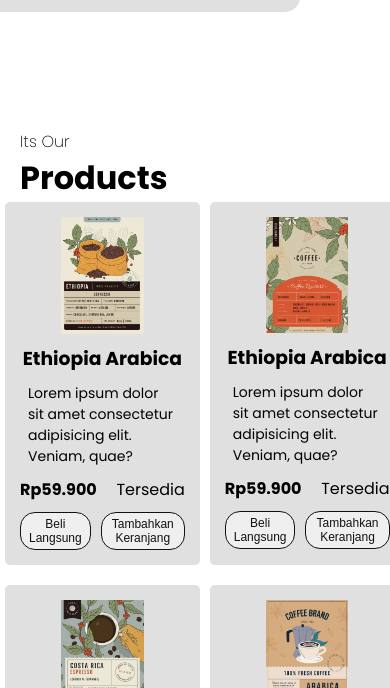
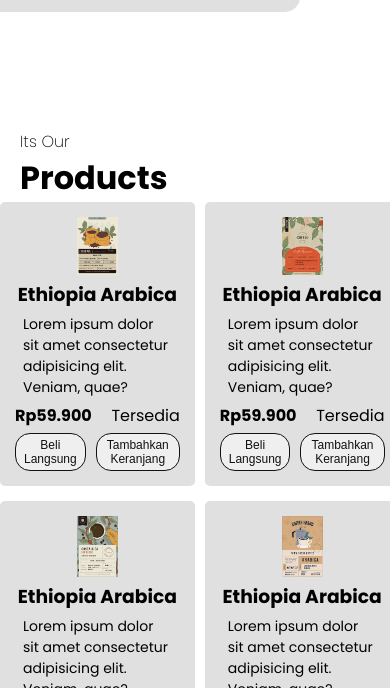
Before and after one commit to Kamalhi/COFFDAY, a plain HTML site: page index.html in a window 390 px wide. Shown: the part 1312-2000 px from the top of the page. Drawn offline with Linux system fonts and the light colour scheme.

Commit message:
penyempurnaan 1

```diff
--- a/style.css
+++ b/style.css
@@ -685,7 +685,7 @@ section {
   .navbar-container {
     flex-direction: row;
     justify-content: space-between;
-    padding: 0 16px;
+    padding: 0 10px;
   }
 
   .brand-name a {
@@ -802,11 +802,17 @@ section {
   .items-container {
     grid-template-columns: repeat(2, 1fr);
     gap: 10px;
-    padding: 0 5px;
+    padding: 0;
+  }
+
+  .item {
+    padding: 15px;
+    gap: 5px;
+    margin-bottom: 5px;
   }
 
   .item img {
-    width: 50%;
+    width: 25%;
     height: auto;
   }
 
```
